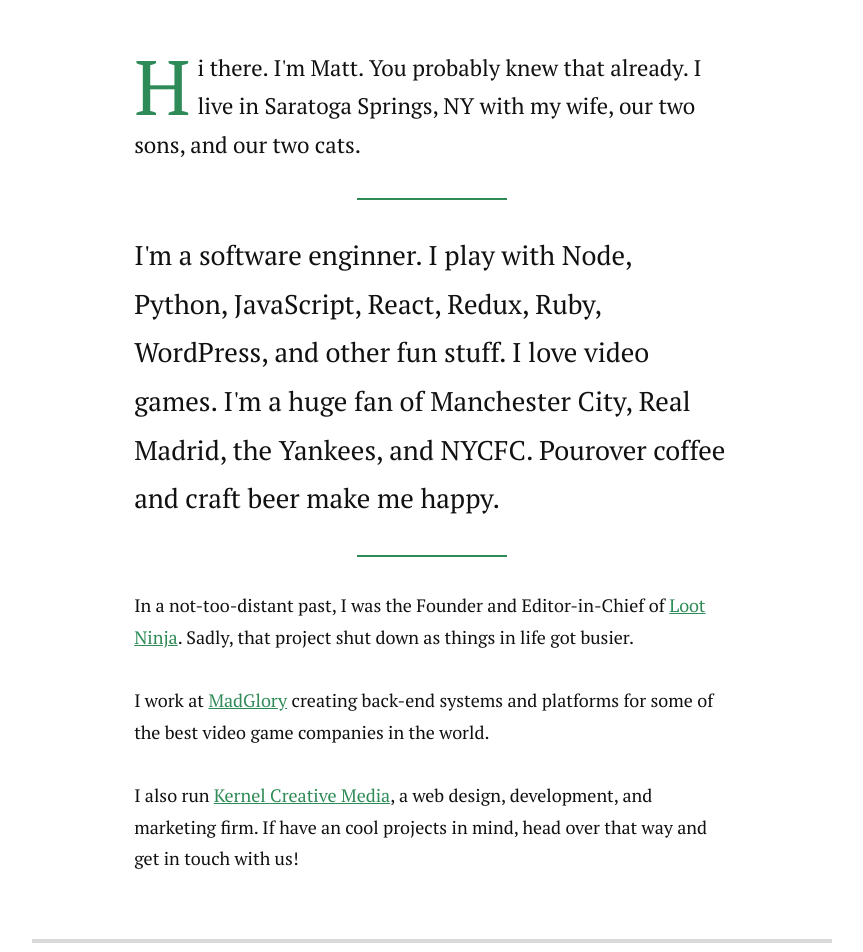
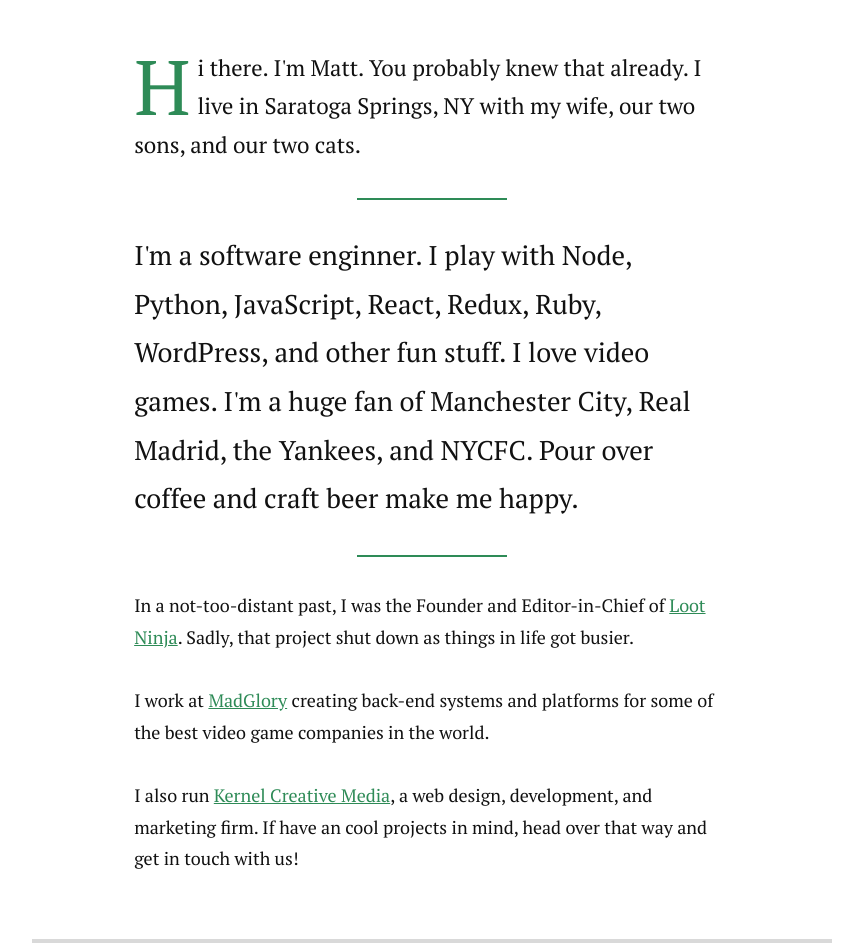
Before and after one commit to mattbanks/mattbanks, a Jekyll site: the page built from about.md, in a window 1280 px wide. Shown: the part 974-1926 px from the top of the page, without its empty margins (208-1071 px from the left). Built offline with Jekyll 4.4.1, drawn with Linux system fonts in a browser that asks for light colours; nearby versions of some CDN libraries.

Commit message:
update about page text

```diff
--- a/about.md
+++ b/about.md
@@ -11,7 +11,7 @@ description: All about Matt Banks
         <figcaption>Photo credit - <a href="https://twitter.com/yuliyapeshkova">Yuliya Peshkova</a></figcaption>
     </figure>
 	<p class="intro"><span class="dropcap">H</span>i there. I'm Matt. You probably knew that already. I live in Saratoga Springs, NY with my wife, our two sons, and our two cats.</p>
-    <blockquote><p>I'm a software enginner. I play with Node, Python, JavaScript, React, Redux, Ruby, WordPress, and other fun stuff. I love video games. I'm a huge fan of Manchester City, Real Madrid, the Yankees, and NYCFC. Pourover coffee and craft beer make me happy.</p></blockquote>
+    <blockquote><p>I'm a software enginner. I play with Node, Python, JavaScript, React, Redux, Ruby, WordPress, and other fun stuff. I love video games. I'm a huge fan of Manchester City, Real Madrid, the Yankees, and NYCFC. Pour over coffee and craft beer make me happy.</p></blockquote>
     <p>In a not-too-distant past, I was the Founder and Editor-in-Chief of <a href="http://loot-ninja.com">Loot Ninja</a>. Sadly, that project shut down as things in life got busier.</p>
     <p>I work at <a href="http://madglory.com">MadGlory</a> creating back-end systems and platforms for some of the best video game companies in the world.</p>
     <p>I also run <a href="http://www.kernelcreativemedia.com">Kernel Creative Media</a>, a web design, development, and marketing firm. If have an cool projects in mind, head over that way and get in touch with us!</p>
```
